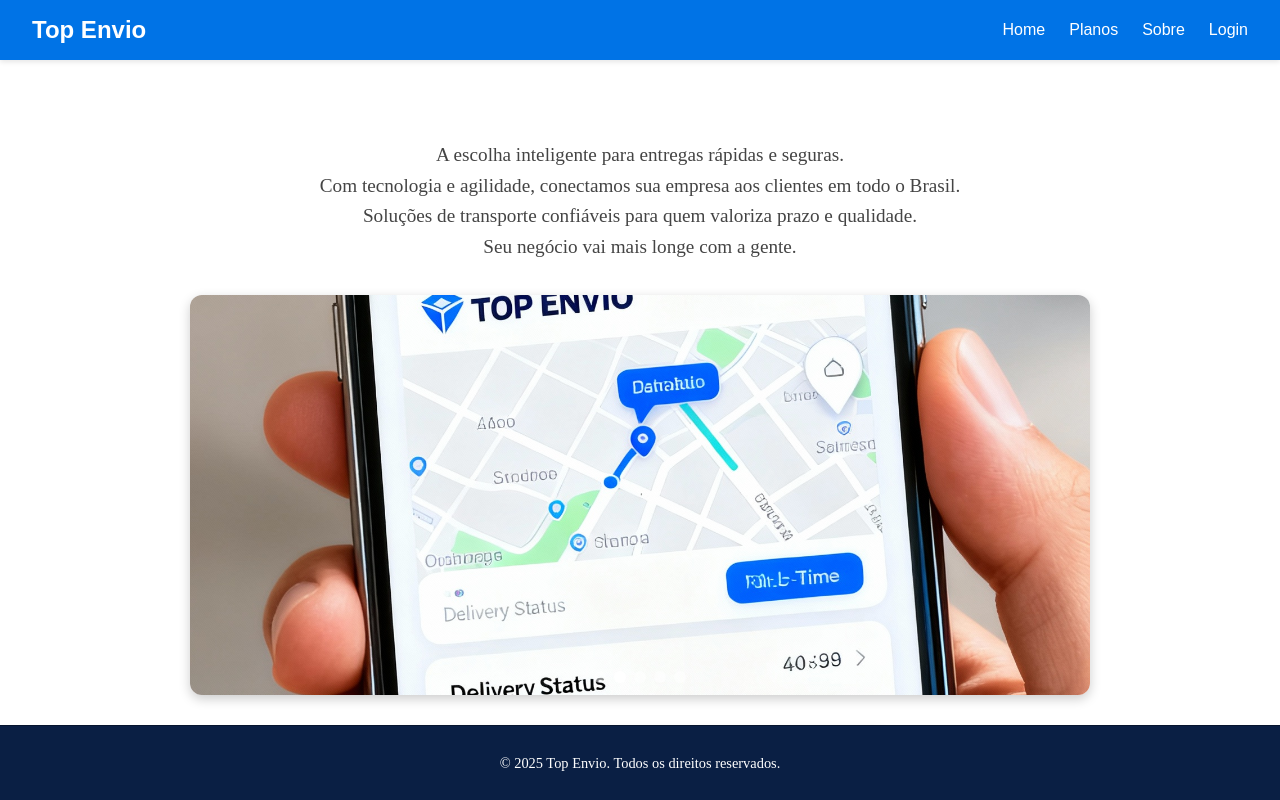
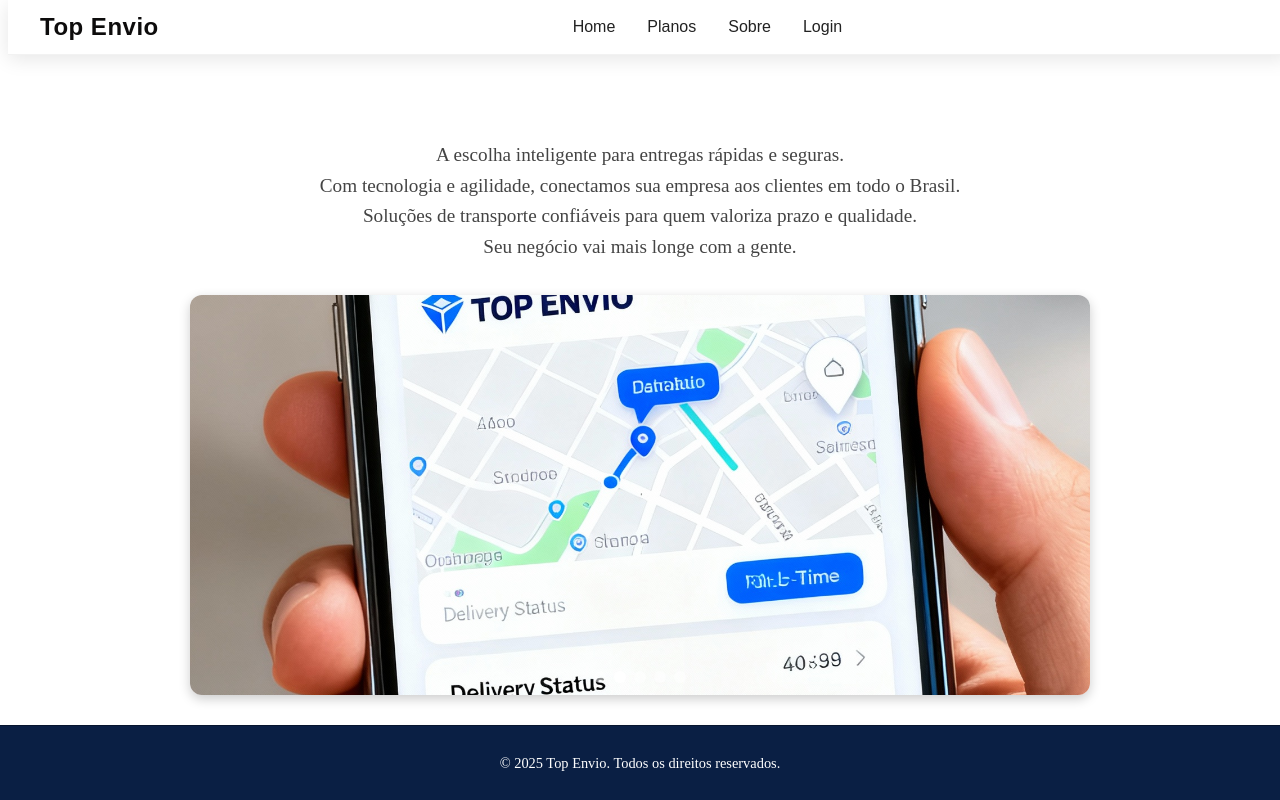
Before and after one commit to jacksonmmartins/topenvio, a React (Vite) app in the folder Front End/: page / in a window 1280 px wide. Shown: the top 800 px of the page. Built offline with nearby package versions, Linux system fonts and the light colour scheme.

Commit message:
layout navbar css

```diff
--- a/Front End/src/Components/Navbar.css
+++ b/Front End/src/Components/Navbar.css
@@ -1,64 +1,101 @@
-/* Navbar geral (desktop) */
+/* Navbar geral (desktop e mobile) */
 .navbar {
-  width: 100%;
-  background-color: #0073e6;
-  display: flex;
-  justify-content: space-between; /* marca à esquerda, menu à direita */
-  align-items: center;
-  padding: 1rem 2rem;
   position: fixed;
   top: 0;
-  left: 0;
+  width: 100%;
+  display: flex;
+  align-items: center;
+  justify-content: space-between;
+  padding: 0.8rem 2rem;
+  backdrop-filter: blur(12px);
+  -webkit-backdrop-filter: blur(12px);
+  background: rgba(255, 255, 255, 0.7); /* fundo translúcido */
+  border-bottom: 1px solid rgba(0, 0, 0, 0.05);
+  box-shadow: 0 4px 20px rgba(0, 0, 0, 0.1);
+  color: #222;
+  font-family: 'Poppins', sans-serif;
   z-index: 1000;
-  box-shadow: 0 2px 5px rgba(0, 0, 0, 0.1);
-  color: #fff;
-  font-family: 'Arial', sans-serif;
+  transition: background 0.3s ease, box-shadow 0.3s ease;
 }
 
-/* Marca da empresa */
+/* Marca à esquerda (mesma cor dos menus) */
 .navbar-brand {
-  font-weight: bold;
+  font-weight: 700;
   font-size: 1.5rem;
+  letter-spacing: 0.5px;
+  color: #222; /* mesma cor dos links */
+  flex: 0 0 auto;
+  text-decoration: none;
 }
 
-/* Menu da Navbar (desktop) */
+/* Menu central */
 .navbar-menu {
   list-style: none;
   display: flex;
-  gap: 1.5rem;
+  justify-content: center;
+  align-items: center;
+  flex: 1;
+  gap: 2rem;
   margin: 0;
   padding: 0;
 }
 
-/* Links da Navbar */
+/* Links do menu */
 .navbar-menu li a {
-  color: #fff;
+  color: #222; /* mesmo que a marca */
   text-decoration: none;
   font-weight: 500;
-  transition: color 0.2s;
+  position: relative;
+  transition: color 0.3s ease;
+}
+
+.navbar-menu li a::after {
+  content: "";
+  position: absolute;
+  width: 0;
+  height: 2px;
+  bottom: -3px;
+  left: 0;
+  background: #0077ff;
+  transition: width 0.3s ease;
+  border-radius: 2px;
 }
 
 .navbar-menu li a:hover {
-  color: #ffdd57;
+  color: #0077ff;
+}
+
+.navbar-menu li a:hover::after {
+  width: 100%;
+}
+
+/* Área direita (Logout desktop) */
+.navbar-right {
+  flex: 0 0 auto;
 }
 
 /* Botão sair */
-.navbar-menu li button {
-  background: transparent;
-  border: none;
-  color: #fff;
+.logout-btn {
+  background: rgba(0, 0, 0, 0.05);
+  border: 1px solid rgba(0, 0, 0, 0.1);
+  border-radius: 8px;
+  color: #222;
   font-weight: 500;
+  padding: 6px 14px;
   cursor: pointer;
-  transition: color 0.2s;
+  transition: all 0.3s ease;
+  backdrop-filter: blur(6px);
 }
 
-.navbar-menu li button:hover {
-  color: #ff4d4f;
+.logout-btn:hover {
+  background-color: rgba(0, 119, 255, 0.8);
+  border-color: rgba(0, 119, 255, 0.8);
+  color: #fff;
 }
 
-/* Botão sanduíche (apenas mobile) */
+/* Botão sanduíche (mobile) */
 .menu-toggle {
-  display: none; /* só aparece no mobile */
+  display: none;
   flex-direction: column;
   cursor: pointer;
 }
@@ -66,31 +103,77 @@
 .menu-toggle .bar {
   width: 25px;
   height: 3px;
-  background: white;
+  background: #222;
   margin: 4px 0;
   border-radius: 2px;
+  transition: all 0.3s ease;
 }
 
-/* Responsividade (mobile) */
+.menu-toggle:hover .bar {
+  background: #0077ff;
+}
+
+/* Visibilidade desktop/mobile */
+.desktop-only {
+  display: block;
+}
+
+.mobile-only {
+  display: none;
+}
+
+/* Responsividade */
 @media (max-width: 768px) {
   .menu-toggle {
     display: flex;
   }
 
+  .navbar {
+    padding: 0.8rem 1.2rem;
+  }
+
   .navbar-menu {
-    display: none; /* escondido por padrão */
+    display: none;
     position: absolute;
-    top: 60px;
+    top: 100%;
     right: 0;
     flex-direction: column;
     gap: 1rem;
-    background-color: #0073e6;
+    background: rgba(255, 255, 255, 0.95);
+    backdrop-filter: blur(10px);
+    border-radius: 12px;
+    padding: 1.5rem 1.2rem;
     width: 200px;
-    padding: 1rem;
-    border-radius: 0 0 8px 8px;
+    box-shadow: 0 4px 16px rgba(0, 0, 0, 0.15);
   }
 
   .navbar-menu.open {
-    display: flex; /* aberto quando ativo */
+    display: flex;
+  }
+
+  .navbar-menu li a {
+    font-size: 1.05rem;
+    color: #222;
+  }
+
+  .navbar-right.desktop-only {
+    display: none; /* esconde botão desktop no mobile */
+  }
+
+  .mobile-only {
+    display: block; /* mostra botão dentro do menu mobile */
+  }
+
+  .logout-btn {
+    width: 100%;
+    text-align: center;
+    background: rgba(0, 119, 255, 0.15);
+    border-color: transparent;
+    color: #0077ff;
+  }
+
+  .logout-btn:hover {
+    background: rgba(0, 119, 255, 0.8);
+    color: #fff;
   }
 }
--- a/Front End/src/Components/Navbar.jsx
+++ b/Front End/src/Components/Navbar.jsx
@@ -16,7 +16,7 @@
         setUserRole(decoded.role || null);
       } catch (error) {
         console.error("Erro ao decodificar token:", error);
-      localStorage.removeItem("token"); // remove token corrompido
+        localStorage.removeItem("token");
         setUserRole(null);
       }
     } else {
@@ -31,9 +31,9 @@
 
   return (
     <nav className="navbar">
-      {/* Marca / logo */}
+      {/* Marca */}
       <div className="navbar-brand">
-        <Link to="/" onClick={() => setIsOpen(false)} style={{ color: "#fff", textDecoration: "none" }}>
+        <Link to="/" onClick={() => setIsOpen(false)} style={{ color: "#0d0c0cff", textDecoration: "none" }}>
           Top Envio
         </Link>
       </div>
@@ -45,74 +45,40 @@
         <span className="bar"></span>
       </div>
 
-      {/* Menu */}
+      {/* Menu central */}
       <ul className={`navbar-menu ${isOpen ? "open" : ""}`}>
-        <li>
-          <Link to="/" onClick={() => setIsOpen(false)}>
-            Home
-          </Link>
-        </li>
-        <li>
-          <Link to="/planos" onClick={() => setIsOpen(false)}>
-            Planos
-          </Link>
-        </li>
-        <li>
-          <Link to="/sobre" onClick={() => setIsOpen(false)}>
-            Sobre
-          </Link>
-        </li>
+        <li><Link to="/" onClick={() => setIsOpen(false)}>Home</Link></li>
+        <li><Link to="/planos" onClick={() => setIsOpen(false)}>Planos</Link></li>
+        <li><Link to="/sobre" onClick={() => setIsOpen(false)}>Sobre</Link></li>
 
-        {/* Se for administrador → mostra Dashboard */}
         {token && userRole === "admin" && (
-          <li>
-            <Link
-              to="/admin"
-              onClick={() => setIsOpen(false)}
-              className="dashboard-link"
-            >
-              Dashboard
-            </Link>
-          </li>
+          <li><Link to="/admin" onClick={() => setIsOpen(false)}>Dashboard</Link></li>
+        )}
+        {token && userRole !== "admin" && (
+          <li><Link to="/profile" onClick={() => setIsOpen(false)}>Dados</Link></li>
+        )}
+        {!token && (
+          <li><Link to="/login" onClick={() => setIsOpen(false)}>Login</Link></li>
         )}
 
-        {/* Se for usuário comum → mostra Dados */}
-        {token && userRole !== "admin" && (
-          <li>
-            <Link
-              to="/profile"
-              onClick={() => setIsOpen(false)}
-              className="dados-link"
-            >
-              Dados
-            </Link>
-          </li>
-        )}
-
-        {/* Se não estiver logado → mostra Login */}
-        {!token && (
-          <li>
-            <Link to="/login" onClick={() => setIsOpen(false)}>
-              Login
-            </Link>
-          </li>
-        )}
-
-        {/* Se estiver logado → mostra botão Sair */}
+        {/* Mostra o botão sair dentro do menu no mobile */}
         {token && (
-          <li>
-            <button
-              onClick={() => {
-                handleLogout();
-                setIsOpen(false);
-              }}
-              className="logout-btn"
-            >
+          <li className="mobile-only">
+            <button onClick={() => { handleLogout(); setIsOpen(false); }} className="logout-btn">
               Sair
             </button>
           </li>
         )}
       </ul>
+
+      {/* Botão sair separado (desktop) */}
+      {token && (
+        <div className="navbar-right desktop-only">
+          <button onClick={handleLogout} className="logout-btn">
+            Sair
+          </button>
+        </div>
+      )}
     </nav>
   );
 }
```
Lines whose indentation alone changed are shown as unchanged.
